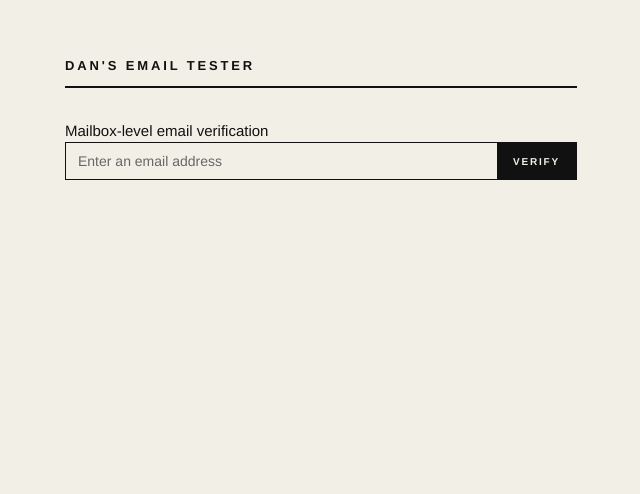
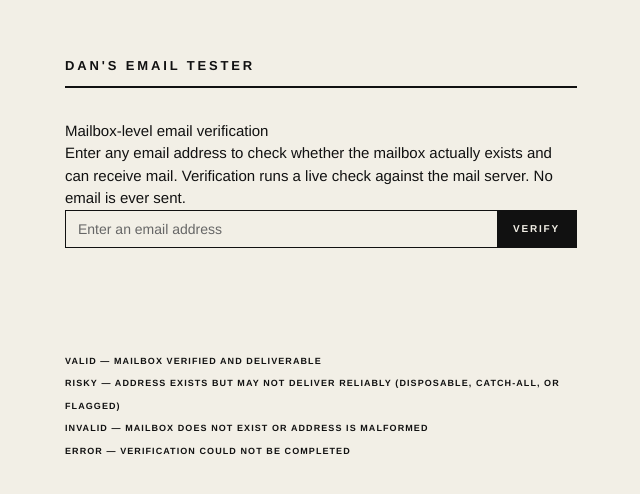
Before and after one commit to stanfordwesterncivilization/DansEmailTester, a Flask app: page / in a window 1280 px wide. Shown: the top 494 px of the page, without its empty margins (319-959 px from the left). Run offline with Flask 3, Linux system fonts and the light colour scheme.

Commit message:
Add tool description and status legend to index.html

```diff
--- a/templates/index.html
+++ b/templates/index.html
@@ -14,6 +14,8 @@
     </header>
 
     <main class="main-content">
+      <p class="tool-description">Enter any email address to check whether the mailbox actually exists and can receive mail. Verification runs a live check against the mail server. No email is ever sent.</p>
+
       <div class="verify-form">
         <div class="input-row">
           <input
@@ -27,6 +29,25 @@
           <button id="verify-btn" class="verify-btn">Verify</button>
         </div>
         <div id="result-panel" class="result-panel"></div>
+
+        <div class="status-legend">
+          <div class="legend-item">
+            <span class="legend-dot dot-green"></span>
+            <span class="legend-label"><strong>Valid</strong> — Mailbox verified and deliverable</span>
+          </div>
+          <div class="legend-item">
+            <span class="legend-dot dot-yellow"></span>
+            <span class="legend-label"><strong>Risky</strong> — Address exists but may not deliver reliably (disposable, catch-all, or flagged)</span>
+          </div>
+          <div class="legend-item">
+            <span class="legend-dot dot-red"></span>
+            <span class="legend-label"><strong>Invalid</strong> — Mailbox does not exist or address is malformed</span>
+          </div>
+          <div class="legend-item">
+            <span class="legend-dot dot-gray"></span>
+            <span class="legend-label"><strong>Error</strong> — Verification could not be completed</span>
+          </div>
+        </div>
       </div>
     </main>
   </div>
```
